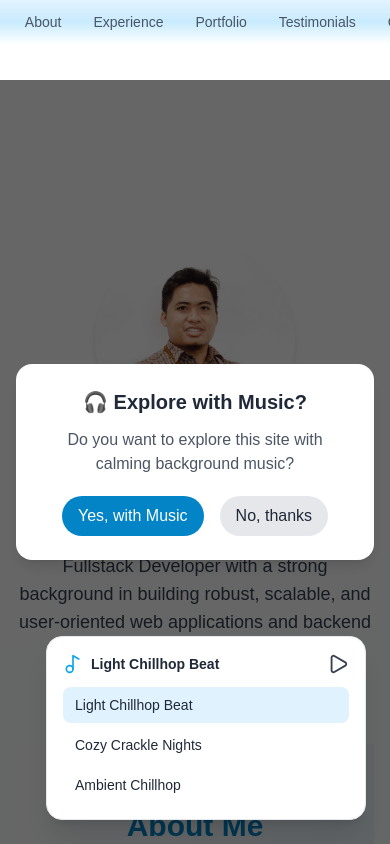
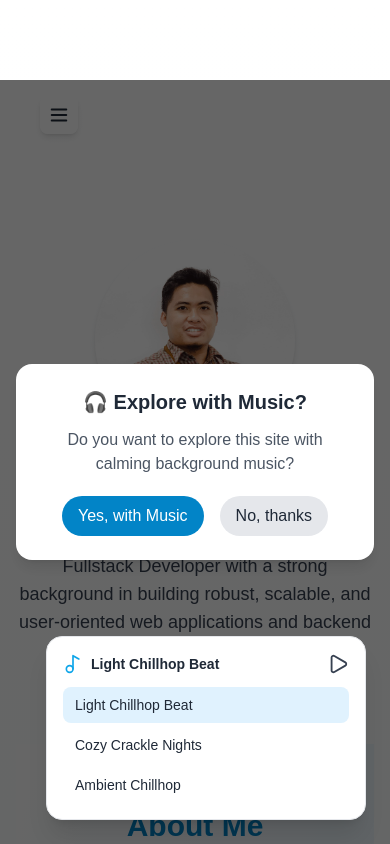
Before and after one commit to feriromadhona1/feriromadhona-site, a Next.js app: page / in a window 390 px wide. Shown: the top 844 px of the page. Built offline with nearby package versions, Linux system fonts and the light colour scheme.

Commit message:
update pages

```diff
--- a/src/components/molecules/MusicPlayer/index.tsx
+++ b/src/components/molecules/MusicPlayer/index.tsx
@@ -51,7 +51,7 @@ export default function MusicPlayer({ autoPlay = false }: MusicPlayerProps) {
   const handleMouseLeave = () => {
     timeoutRef.current = setTimeout(() => {
       setIsMinimized(true);
-    }, 5000); // 10s
+    }, 5000);
   };
 
   const handleMouseEnter = () => {
--- a/src/components/molecules/Navbar/index.tsx
+++ b/src/components/molecules/Navbar/index.tsx
@@ -2,6 +2,7 @@
 
 import { useEffect, useState } from 'react'
 import Link from 'next/link'
+import { Menu } from 'lucide-react'
 
 type NavbarProps = {
   activeSection: string
@@ -11,7 +12,10 @@ const sections = ['home', 'about', 'experience', 'portfolio', 'testimonials', 'c
 
 export default function Navbar({ activeSection }: NavbarProps) {
   const [scrolled, setScrolled] = useState(false)
+  const [showBurger, setShowBurger] = useState(false)
+  const [showMobileMenu, setShowMobileMenu] = useState(true)
 
+  // Handle scroll styling
   useEffect(() => {
     const handleScroll = () => {
       setScrolled(window.scrollY > 30)
@@ -21,12 +25,42 @@ export default function Navbar({ activeSection }: NavbarProps) {
     return () => window.removeEventListener('scroll', handleScroll)
   }, [])
 
+  // Auto-hide menu after 5s when mobile menu is shown
+  useEffect(() => {
+    if (!showMobileMenu) return;
+
+    const timer = setTimeout(() => {
+      setShowBurger(true);
+      setShowMobileMenu(false);
+    }, 5000);
+
+    return () => clearTimeout(timer);
+  }, [showMobileMenu]); // 🔁 trigger ulang setiap kali menu ditampilkan
+
+
+  // Auto-hide menu after 5s on mobile
+  useEffect(() => {
+    const timer = setTimeout(() => {
+      setShowBurger(true)
+      setShowMobileMenu(false)
+    }, 5000)
+
+    return () => clearTimeout(timer)
+  }, [])
+
+  // Toggle menu on burger hover or click
+  const handleBurgerToggle = () => {
+    setShowMobileMenu(true)
+    setShowBurger(false)
+  }
+
   return (
+    <>
+      {/* Desktop Navbar */}
       <nav
-        className={`fixed top-0 left-0 w-full z-50 px-4 py-3 flex justify-center gap-8 text-sm font-medium transition-all duration-300
-        ${
-        scrolled
-            ? 'bg-white shadow-md'
+        className={`hidden md:flex fixed top-0 left-0 w-full z-50 px-6 py-3 justify-center gap-8 text-sm font-medium transition-all duration-300
+        ${scrolled
+          ? 'bg-white shadow-md dark:bg-gray-900'
           : 'bg-gradient-to-b from-[#e0f2fe]/90 via-[#bae6fd]/80 to-white/70 backdrop-blur-md dark:from-gray-800 dark:to-gray-700/40'
         }`}
       >
@@ -34,15 +68,48 @@ export default function Navbar({ activeSection }: NavbarProps) {
           <Link
             key={id}
             href={`#${id}`}
-          className={`hover:underline transition-colors ${
+            className={`hover:underline transition-colors capitalize ${
               activeSection === id
                 ? 'text-sky-600 font-semibold'
                 : 'text-gray-600 dark:text-gray-200'
             }`}
           >
-          {id.charAt(0).toUpperCase() + id.slice(1)}
+            {id}
           </Link>
         ))}
       </nav>
+
+      {/* Mobile Burger Button */}
+      {showBurger && (
+        <button
+          onClick={handleBurgerToggle}
+          className="md:hidden fixed top-4 left-10 z-50 bg-white/80 dark:bg-gray-800/80 p-2 rounded-lg shadow-md backdrop-blur-md"
+          aria-label="Open menu"
+        >
+          <Menu size={22} className="text-gray-800 dark:text-white" />
+        </button>
+      )}
+
+      {/* Mobile Floating Menu */}
+      {showMobileMenu && (
+        <nav
+          className="md:hidden fixed top-24 left-2 w-25 p-3 gap-2 flex flex-col rounded-xl backdrop-blur-md bg-white/60 shadow-md dark:bg-gray-800/60 z-40 transition-all"
+        >
+          {sections.map((id) => (
+            <Link
+              key={id}
+              href={`#${id}`}
+              className={`capitalize px-3 py-2 rounded transition-colors font-medium ${
+                activeSection === id
+                  ? 'text-sky-600 font-semibold'
+                  : 'text-gray-700 dark:text-gray-200 hover:text-sky-500'
+              }`}
+            >
+              {id}
+            </Link>
+          ))}
+        </nav>
+      )}
+    </>
   )
 }
```
Lines whose indentation alone changed are shown as unchanged.
